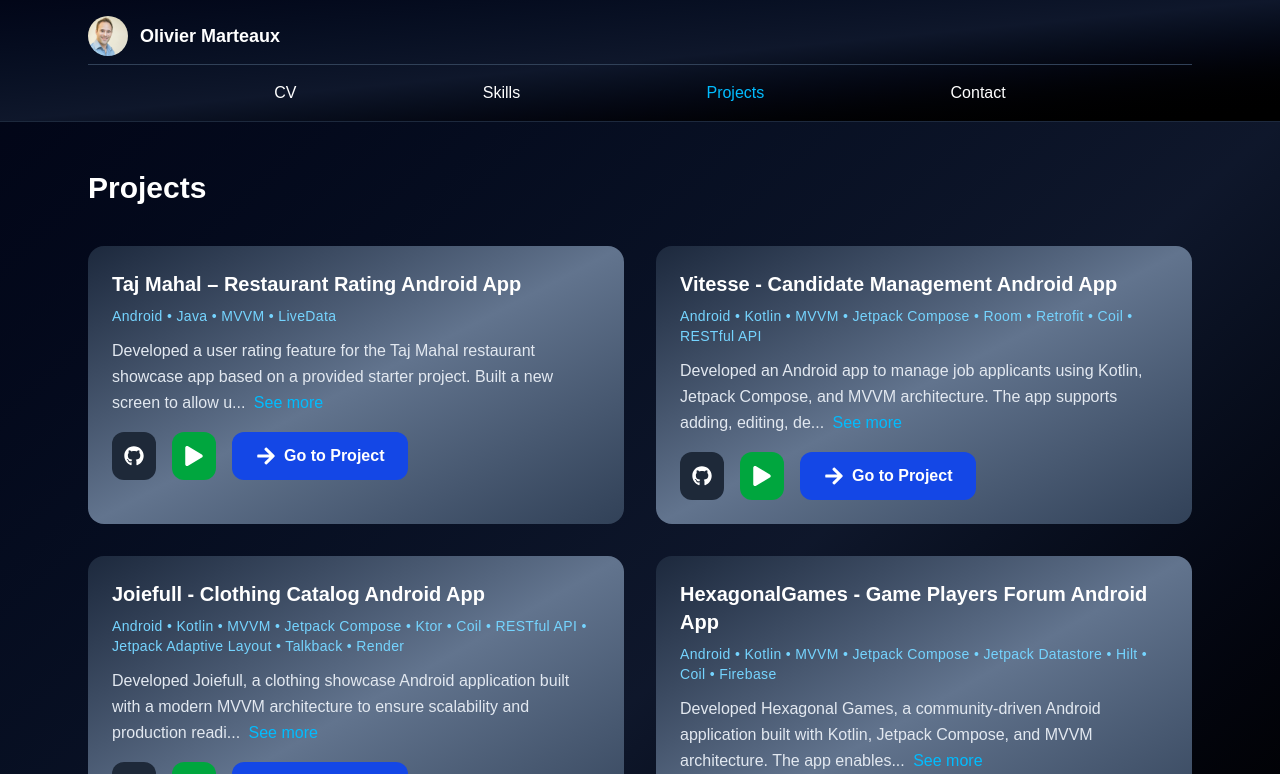
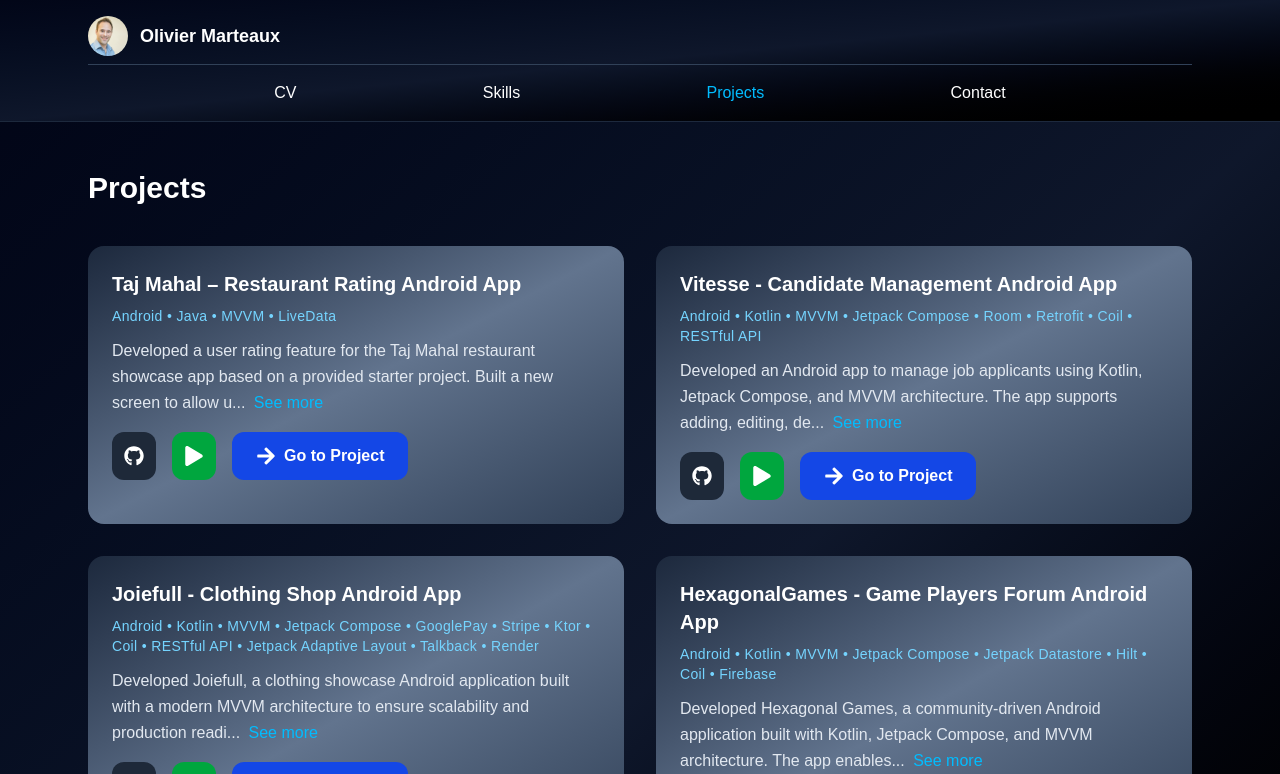
Before and after one commit to OlivierMarteaux/r001_portfolio, a Next.js app: page /projects in a window 1280 px wide. Shown: the top 774 px of the page. Built offline with nearby package versions, Linux system fonts and the light colour scheme.

Commit message:
14_20260225_OM: updated following Joiefull 2.0.0 release

```diff
--- a/src/data/projects.ts
+++ b/src/data/projects.ts
@@ -78,17 +78,18 @@ export const projects: Project[] = [
 
 	{
 		id: "joiefull",
-		cardTitle: "Joiefull - Clothing Catalog Android App",
-		cardSkills: "Android • Kotlin • MVVM • Jetpack Compose • Ktor • Coil • RESTful API • Jetpack Adaptive Layout • Talkback • Render",
-		cardDescription: "Developed Joiefull, a clothing showcase Android application built with a modern MVVM architecture to ensure scalability and production readiness. Designed adaptive layouts optimized for phones, tablets, and foldables using responsive Jetpack Compose principles to deliver a seamless cross-device experience. Implemented an accessibility-first strategy with full TalkBack support, semantic descriptions, state announcements, and custom accessibility actions to guarantee inclusive usability. Connected the app to a custom RESTful Clothes API backend hosted on Render.com, enabling reliable catalog delivery, structured network handling, and an online-first reactive UI. Built with Kotlin, Coroutines, and modern Android best practices, emphasizing clean architecture, separation of concerns, and high code quality.",
+		cardTitle: "Joiefull - Clothing Shop Android App",
+		cardSkills: "Android • Kotlin • MVVM • Jetpack Compose • GooglePay • Stripe • Ktor • Coil • RESTful API • Jetpack Adaptive Layout • Talkback • Render",
+		cardDescription: "Developed Joiefull, a clothing showcase Android application built with a modern MVVM architecture to ensure scalability and production readiness. Designed adaptive layouts optimized for phones, tablets, and foldables using responsive Jetpack Compose principles to deliver a seamless cross-device experience. Implemented an accessibility-first strategy with full TalkBack support, semantic descriptions, state announcements, and custom accessibility actions to guarantee inclusive usability. Connected the app to a custom RESTful Clothes API backend hosted on Render.com, enabling reliable catalog delivery, structured network handling, and an online-first reactive UI. Integrated secure item payments via Google Pay or credit card using Stripe. Built with Kotlin, Coroutines, and modern Android best practices, emphasizing clean architecture, separation of concerns, and high code quality.",
 		github: "https://github.com/OlivierMarteaux/A049_Joiefull.git",
-		demo: "/assets/A049_Joiefull.mp4",
-		title: "📱 Joiefull – Clothing Catalog Android App",
-		description: "Joiefull is a Kotlin/Jetpack Compose Android application developed entirely from scratch. It showcases a modern clothing catalog experience with full support for adaptive layout, accessibility, and multilingual use.",
+		demo: "/assets/A049_Joiefull_2.0.0.mp4",
+		title: "📱 Joiefull – Clothing Shop Android App",
+		description: "Joiefull is a Kotlin/Jetpack Compose Android application developed entirely from scratch. It showcases a modern clothing catalog experience with full support for adaptive layout, accessibility, and payment feature.",
 		features: [
 		  "📱 Adaptive Layouts optimized for phones, tablets, and foldables",
 		  "♿ Accessibility-first approach with full TalkBack support, semantic descriptions, and custom actions",
 		  "🌍 Internationalization: English & French",
+		  "💳 Secure item payments via Google Pay or Credit Card using Stripe",
 		  "🔌 Custom Shared Android Library on Render.com",
 		  "☁️ Custom RESTful Clothes API backend on Render.com"
 		],
@@ -100,6 +101,7 @@ export const projects: Project[] = [
 		  "Data Storage": "Custom RESTFul API deployed on Render",
 		  "Data Access Service": "Ktor",
 		  "Background Work": "Kotlin Coroutines, Flows",
+		  "Payment Handling": "GPay and Stripe",
 		  "Image Handling": "URI-based storage in internal memory using Coil",
 		  "Accessibility-First": "Optimized for TalkBack users",
 		  "Dependency Injection": "Koin",
--- a/src/data/skills.ts
+++ b/src/data/skills.ts
@@ -16,6 +16,8 @@ export const skills = [
 	"Coil",
 	"CameraX",
 	"GoogleMaps APIs",
+	"GooglePay",
+	"Stripe",
     "Dependency Injection",
 	"Hilt",
 	"Koin",
```
Also changed, not shown: 2 other files (tests, documents, lock files or other folders).
